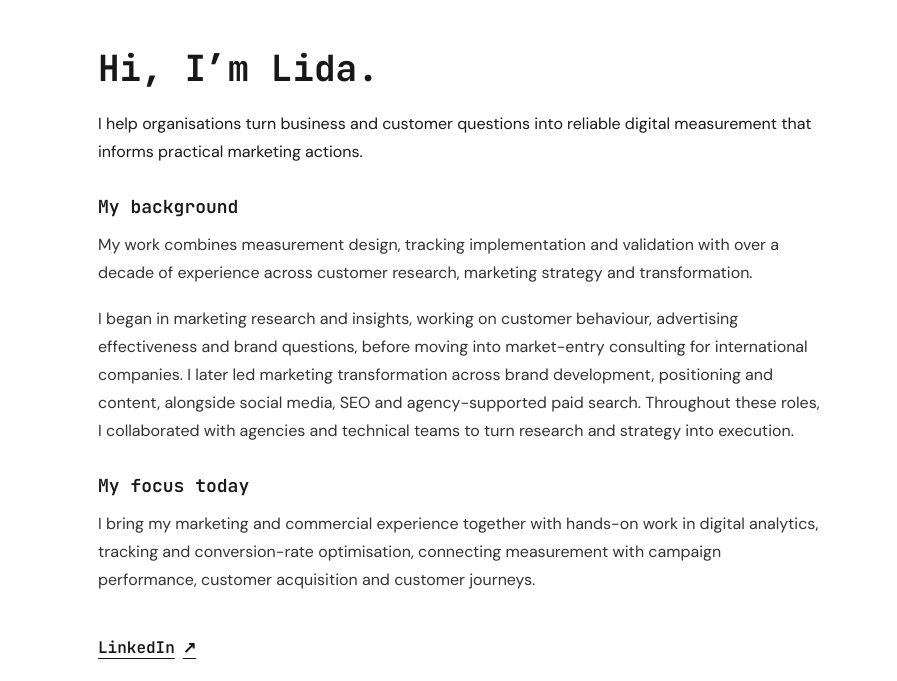
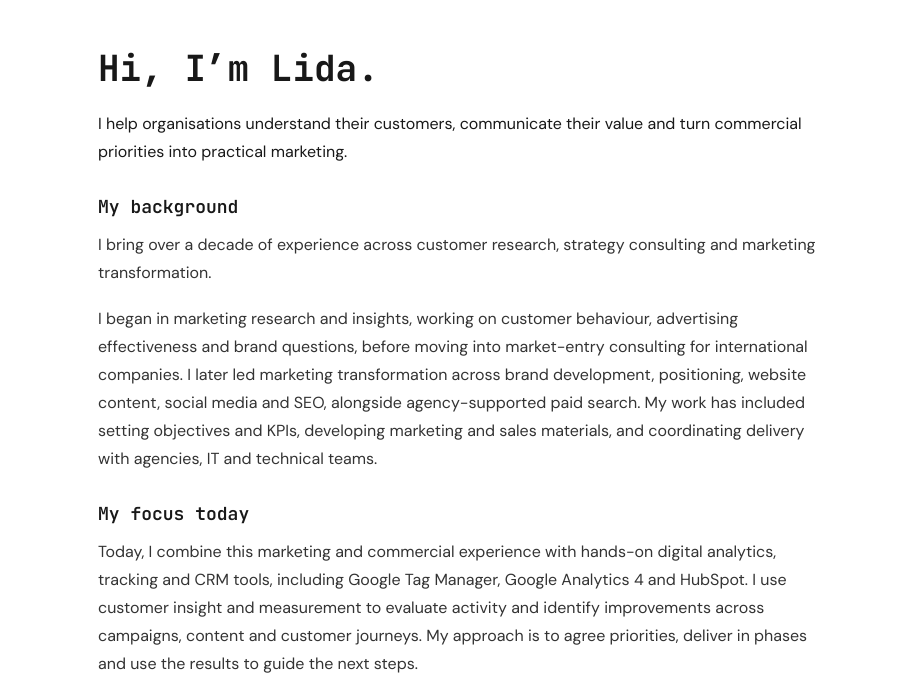
Before and after one commit to Lida-Gheidary/Portfolio, a plain HTML site: page about.html in a window 1280 px wide. Shown: the part 219-900 px from the top of the page, 0-897 px from the left. Drawn offline with Linux system fonts and the light colour scheme; grey boxes are pictures that could not be loaded; files whose address does not match are found by name.

Commit message:
Bring marketing and commercial experience forward in About

```diff
--- a/about.html
+++ b/about.html
@@ -131,28 +131,27 @@
             <p class="intro-greeting">Hi, I’m Lida.</p>
 
             <p class="intro-statement">
-              I help organisations turn business and customer questions into reliable
-              digital measurement that informs practical marketing actions.
+              I help organisations understand their customers, communicate their value
+              and turn commercial priorities into practical marketing.
             </p>
 
             <div class="intro-block">
               <h2>My background</h2>
 
               <p>
-                My work combines measurement design, tracking implementation and
-                validation with over a decade of experience across customer research,
-                marketing strategy and transformation.
+                I bring over a decade of experience across customer research, strategy
+                consulting and marketing transformation.
               </p>
 
               <p>
-                I began in marketing research and insights, working on customer
-                behaviour, advertising effectiveness and brand questions, before
-                moving into market-entry consulting for international companies.
-                I later led marketing transformation across brand development,
-                positioning and content, alongside social media, SEO and
-                agency-supported paid search. Throughout these roles, I collaborated
-                with agencies and technical teams to turn research and strategy
-                into execution.
+                I began in marketing research and insights, working on customer behaviour,
+                advertising effectiveness and brand questions, before moving into
+                market-entry consulting for international companies. I later led marketing
+                transformation across brand development, positioning, website content,
+                social media and SEO, alongside agency-supported paid search. My work has
+                included setting objectives and KPIs, developing marketing and sales
+                materials, and coordinating delivery with agencies, IT and technical
+                teams.
               </p>
             </div>
 
@@ -160,10 +159,12 @@
               <h2>My focus today</h2>
 
               <p>
-                I bring my marketing and commercial experience together with
-                hands-on work in digital analytics, tracking and conversion-rate
-                optimisation, connecting measurement with campaign performance,
-                customer acquisition and customer journeys.
+                Today, I combine this marketing and commercial experience with hands-on
+                digital analytics, tracking and CRM tools, including Google Tag Manager,
+                Google Analytics 4 and HubSpot. I use customer insight and measurement to
+                evaluate activity and identify improvements across campaigns, content and
+                customer journeys. My approach is to agree priorities, deliver in phases
+                and use the results to guide the next steps.
               </p>
             </div>
 
```
